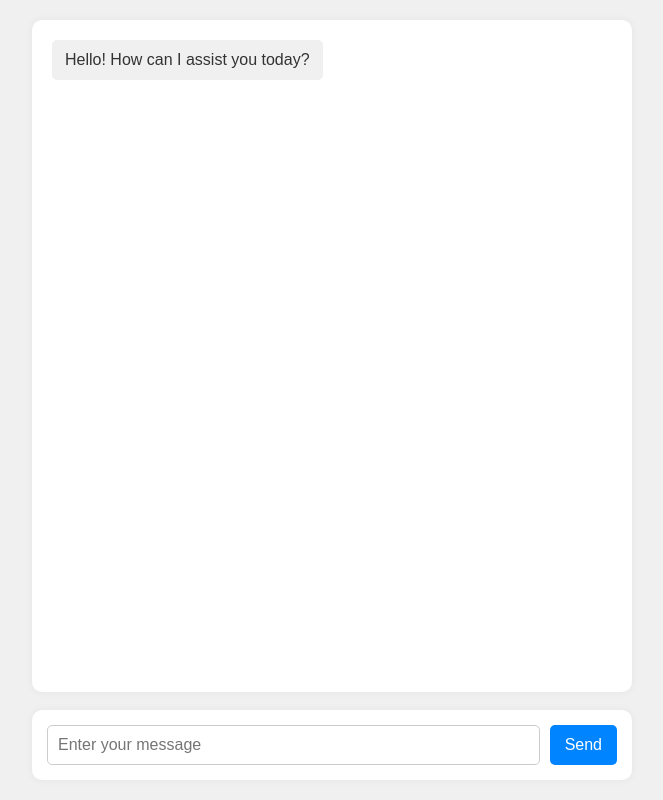
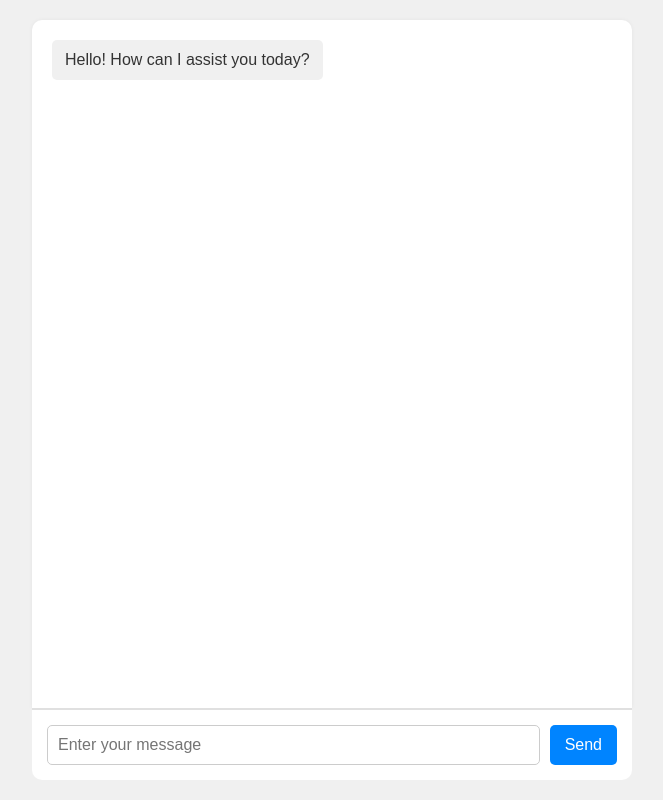
Before and after one commit to OwenChen2028/flask-chatbot, a Flask app: page / in a window 1280 px wide. Shown: the whole page, without its empty margins (308-971 px from the left). Run offline with Flask 3, Linux system fonts and the light colour scheme.

Commit message:
combined input and chat box

```diff
--- a/static/styles.css
+++ b/static/styles.css
@@ -3,7 +3,7 @@ body {
     background-color: #f0f0f0;
     display: flex;
     flex-direction: column;
-	justify-content: space-between;
+    justify-content: center;
     align-items: center;
     height: 100vh;
     margin: 0;
@@ -16,12 +16,12 @@ body {
 	width: calc(100% - 40px);
 	max-width: 600px;
 	height: 70vh;
-	border-radius: 10px;
-	box-shadow: 0px 0px 8px 0px rgba(0,0,0,0.05);
+	border-radius: 10px 10px 0 0;
+	box-shadow: 0px 0px 4px 0px rgba(0,0,0,0.05);
 	padding: 12px 15px;
 	overflow-y: auto;
 	margin-top: 20px;
-	margin-bottom: 18px;
+	margin-bottom: 0px;
 	background-color: #fff;
 	box-sizing: border-box;
 }
@@ -67,10 +67,11 @@ body {
 	width: calc(100% - 40px);
 	max-width: 600px;
 	background-color: #fff;
-	border-radius: 10px;
-	box-shadow: 0px 0px 8px 0px rgba(0,0,0,0.05);
+	border-top: 2px solid #e0e0e0;
+	border-radius: 0 0 10px 10px;
 	padding: 15px;
 	box-sizing: border-box;
+	margin-top: 0px;
 	margin-bottom: 20px;
 }
 
@@ -83,6 +84,11 @@ body {
 	font-size: 16px;
 	min-width: 0;
 	margin-right: 10px;
+}
+
+#message-input:focus {
+	border-color: black;
+	outline-color: black;
 }
 
 .submit-button {
```
Also changed, not shown: templates/index.html (line endings or trailing spaces). Lines whose indentation alone changed are shown as unchanged.
